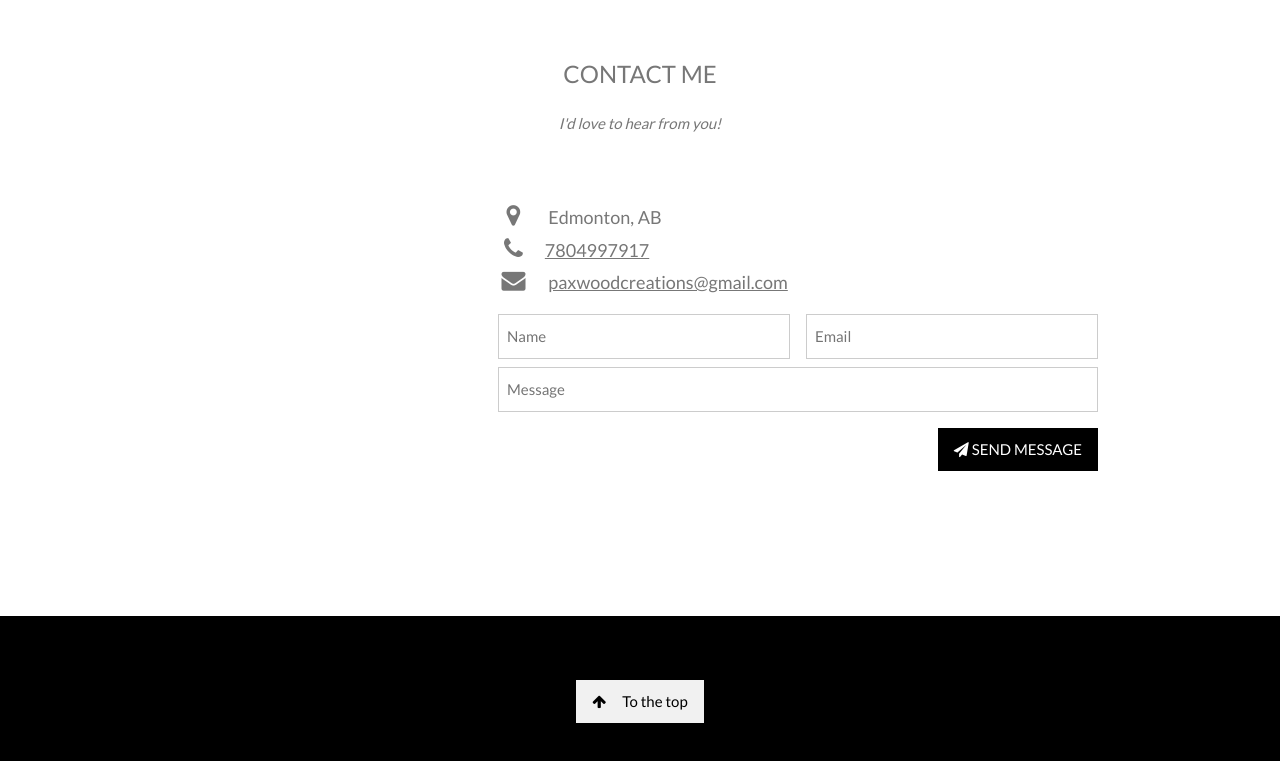
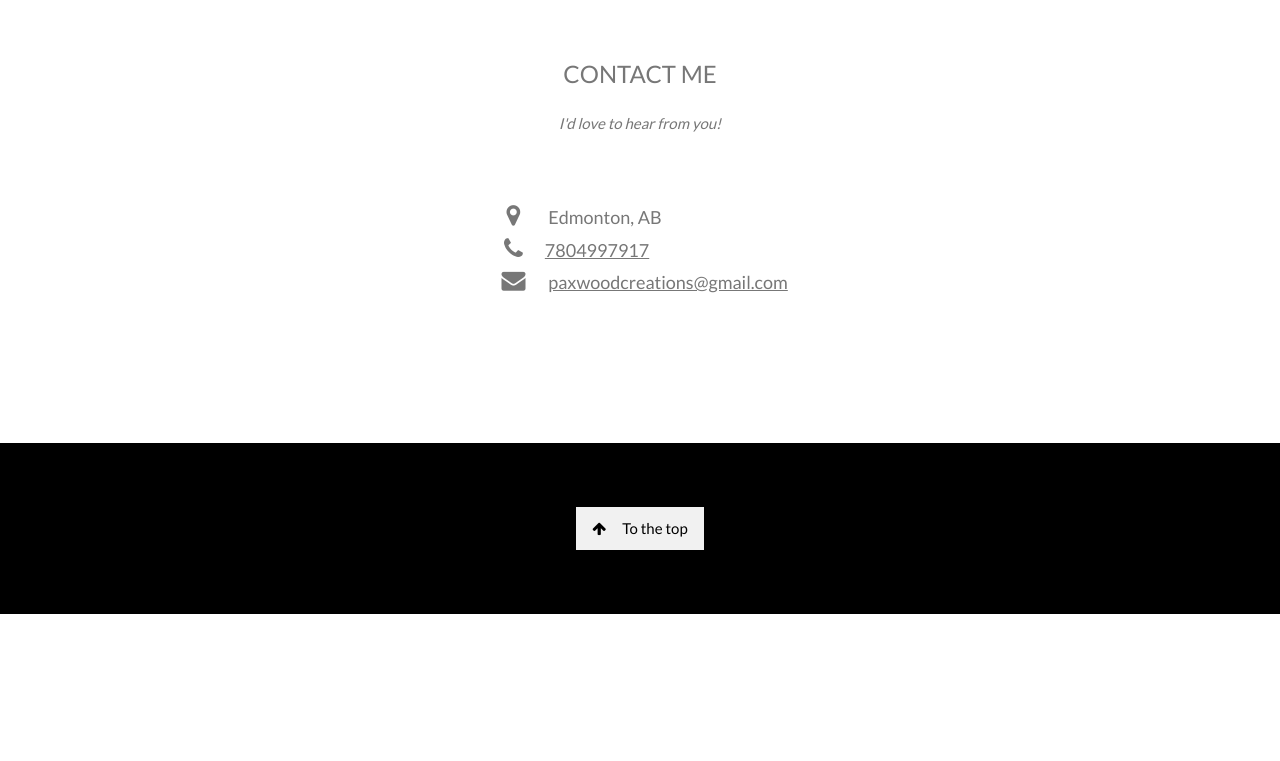
Before and after one commit to jatrens/jatrens.github.io, a plain HTML site: page index.html in a window 1280 px wide. Shown: the part 3106-3867 px from the top of the page. After the commit the page ends 3720 px from the top, so only its background shows below. Drawn offline with nearby package versions, Linux system fonts and the light colour scheme.

Commit message:
Update index.html

```diff
--- a/index.html
+++ b/index.html
@@ -144,21 +144,6 @@
         <i class="fa fa-phone fa-fw w3-hover-text-black w3-xlarge w3-margin-right"></i><a href="tel:+17804997917">7804997917</a><br>
         <i class="fa fa-envelope fa-fw w3-hover-text-black w3-xlarge w3-margin-right"></i> <a href="mailto:paxwoodcreations@gmail.com">paxwoodcreations@gmail.com</a><br>
       </div>
-
-      <form action="process_form.php" method="POST">
-        <div class="w3-row-padding" style="margin:0 -16px 8px -16px">
-          <div class="w3-half">
-            <input type="text" id="name" name="name" required class="w3-input w3-border"  placeholder="Name">
-          </div>
-          <div class="w3-half">
-            <input class="w3-input w3-border" placeholder="Email" type="email" id="email" name="email" required>
-          </div>
-        </div>
-        <input class="w3-input w3-border" type="text" placeholder="Message" id="message" name="message" required>
-        <button class="w3-button w3-black w3-right w3-section" type="submit">
-          <i class="fa fa-paper-plane"></i> SEND MESSAGE
-        </button>
-      </form>
     </div>
   </div>
 </div>
```
